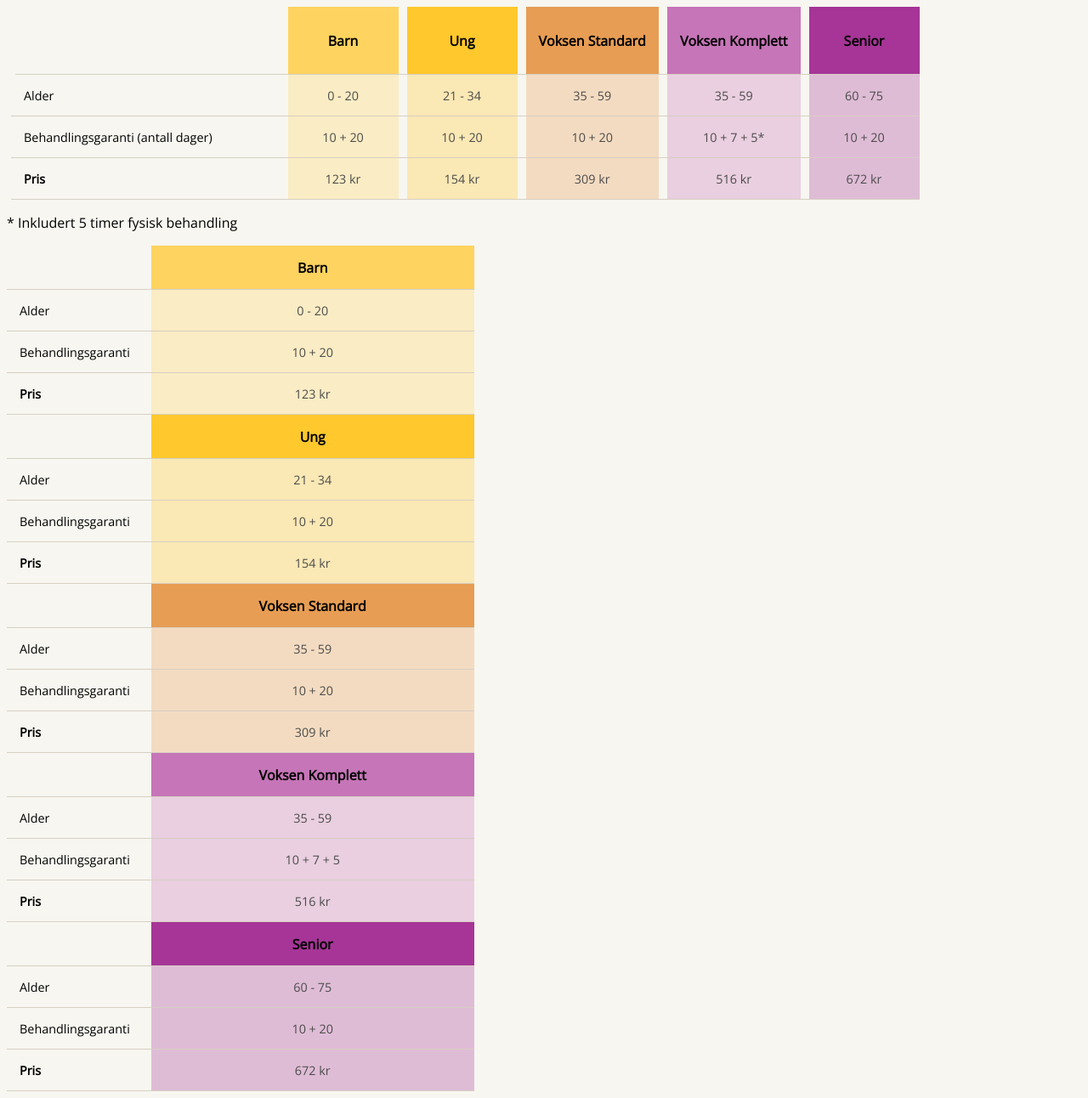
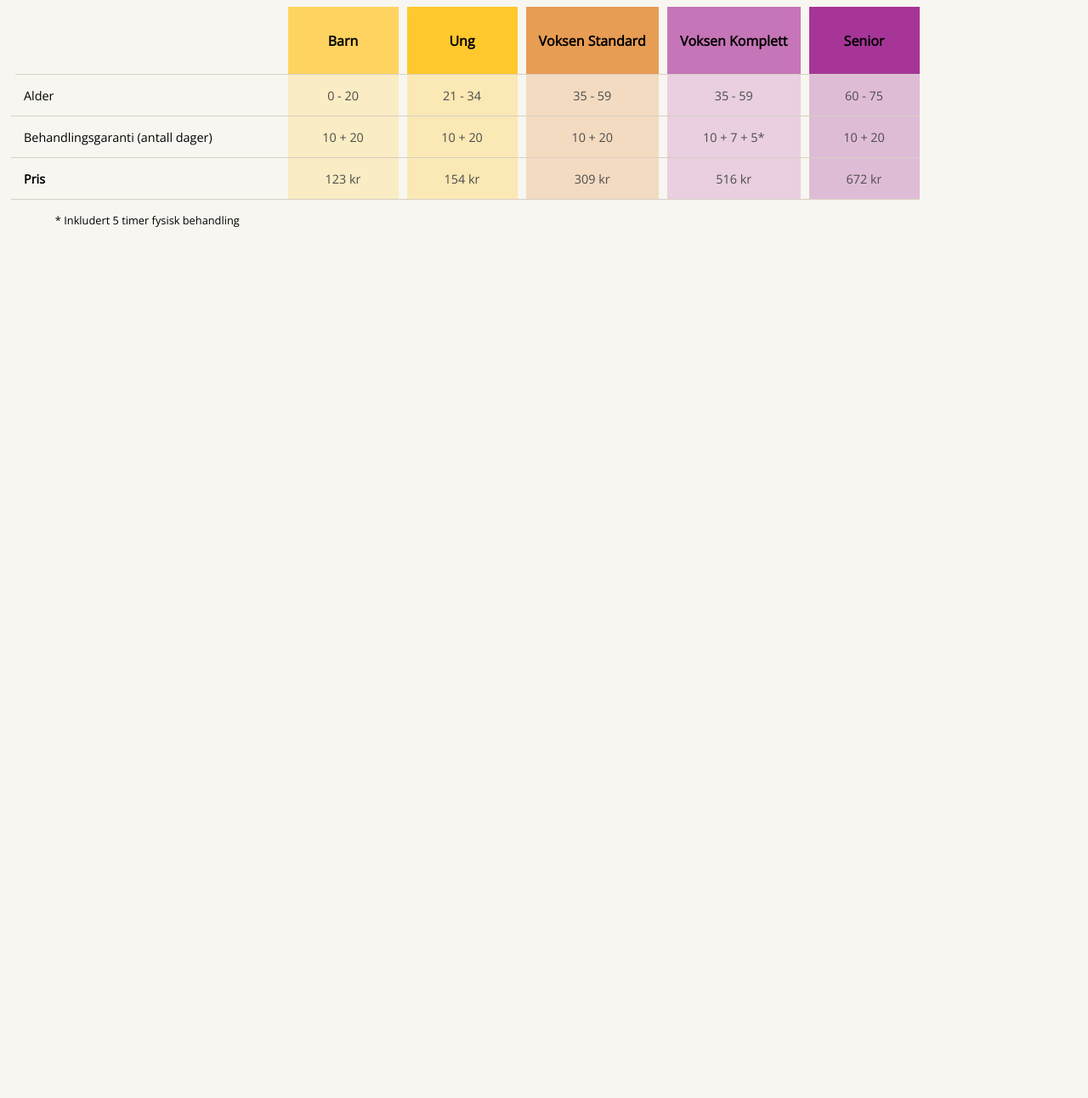
Before and after one commit to Casual-Seb/Standard-Pricing-Table, a plain HTML site: page index.html in a window 1280 px wide. Shown: the whole page at 85% size. After the commit the page ends 800 px from the top, so only its background shows below. Drawn offline with nearby package versions, Linux system fonts and the light colour scheme.

Commit message:
Shows and hides table depening on size

```diff
--- a/index.html
+++ b/index.html
@@ -14,7 +14,7 @@
 
   <body>
     <div>
-      <table class="comparison-table">
+      <table class="comparison-table hide-for-mobile">
         <thead>
           <tr>
             <th class="comparison-table-key"></th>
@@ -70,15 +70,18 @@
             </td>
             <td class="comparison-table-value bg-purple-opaque">672 kr</td>
           </tr>
+          <tr>
+            <td class="additional-table-desc hide-for-mobile">
+              * Inkludert 5 timer fysisk behandling
+            </td>
+          </tr>
         </tbody>
       </table>
-      <p class="description">* Inkludert 5 timer fysisk behandling</p>
 
-      <table class="comparison-table">
-        <tbody class="small">
+      <table class="comparison-table hide-for-desktop">
+        <tbody class="ensure-spacing">
           <tr>
-            <th></th>
-            <th class="comparison-table-key bg-yellow">Barn</th>
+            <th class="comparison-table-key bg-yellow" colspan="2">Barn</th>
           </tr>
           <tr class="key">
             <th>Alder</th>
@@ -94,10 +97,9 @@
           </tr>
         </tbody>
         <!-- End -->
-        <tbody class="small">
+        <tbody class="ensure-spacing">
           <tr>
-            <th></th>
-            <th class="comparison-table-key bg-dark-yellow">Ung</th>
+            <th class="comparison-table-key bg-dark-yellow" colspan="2">Ung</th>
           </tr>
           <tr class="key">
             <th>Alder</th>
@@ -117,10 +119,9 @@
           </tr>
         </tbody>
         <!-- End -->
-        <tbody class="small">
+        <tbody class="ensure-spacing">
           <tr>
-            <th></th>
-            <th class="comparison-table-key bg-washed-orange">
+            <th class="comparison-table-key bg-washed-orange" colspan="2">
               Voksen Standard
             </th>
           </tr>
@@ -144,10 +145,9 @@
           </tr>
         </tbody>
         <!-- End -->
-        <tbody class="small">
+        <tbody class="ensure-spacing" colspan="2">
           <tr>
-            <th></th>
-            <th class="comparison-table-key bg-washed-purple">
+            <th class="comparison-table-key bg-washed-purple" colspan="2">
               Voksen Komplett
             </th>
           </tr>
@@ -160,7 +160,7 @@
           <tr class="key">
             <th>Behandlingsgaranti</th>
             <td class="comparison-table-value bg-washed-purple-opaque">
-              10 + 7 + 5
+              10 + 7 + 5*
             </td>
           </tr>
           <tr class="key">
@@ -169,13 +169,17 @@
               516 kr
             </td>
           </tr>
+          <tr>
+            <td class="additional-table-desc" colspan="2">
+              * Inkludert 5 timer fysisk behandling
+            </td>
+          </tr>
         </tbody>
 
         <!-- End -->
-        <tbody class="small">
+        <tbody class="ensure-spacing">
           <tr>
-            <th></th>
-            <th class="comparison-table-key bg-purple">Senior</th>
+            <th class="comparison-table-key bg-purple" colspan="2">Senior</th>
           </tr>
           <tr class="key">
             <th>Alder</th>
--- a/styles.css
+++ b/styles.css
@@ -121,12 +121,28 @@ tbody td {
   background-color: rgba(166, 53, 151, 0.3);
 }
 
+.hide-for-desktop {
+  display: none;
+}
+
+.additional-table-desc {
+  font-size: 0.8em;
+}
+
+th[colspan="2"] {
+  text-align: center;
+}
+
 @media only screen and (max-width: 800px) {
   table tbody th:first-child {
     width: none;
   }
 
-  .small {
+  table {
+    max-width: 500px;
+  }
+
+  .ensure-spacing {
     border-top: 2em solid var(--color-background);
   }
 
@@ -134,4 +150,12 @@ tbody td {
   .comparison-table .comparison-table-value {
     border-left: none;
   }
+
+  .hide-for-desktop {
+    display: inline-block;
+  }
+
+  .hide-for-mobile {
+    display: none;
+  }
 }
```
